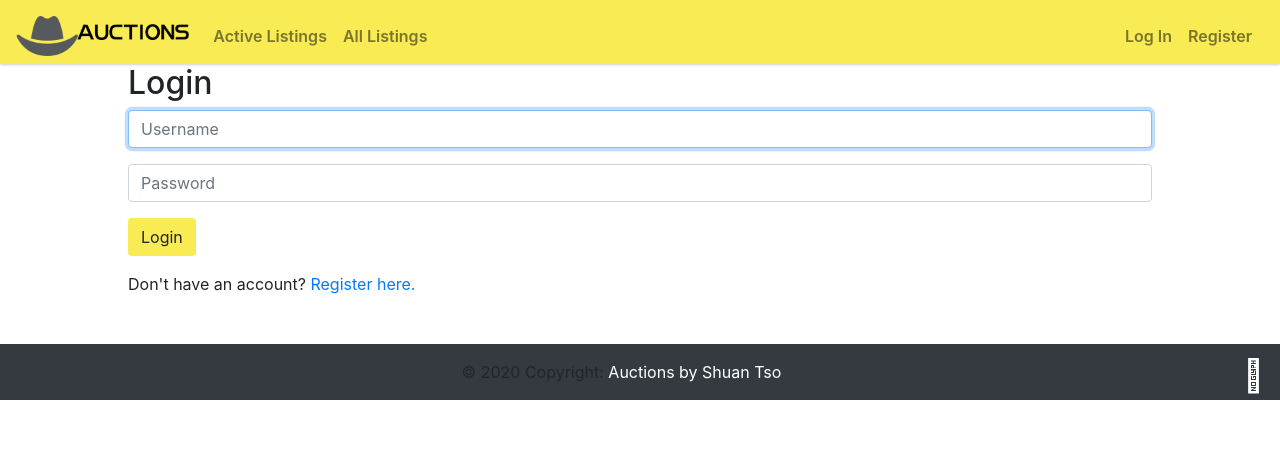
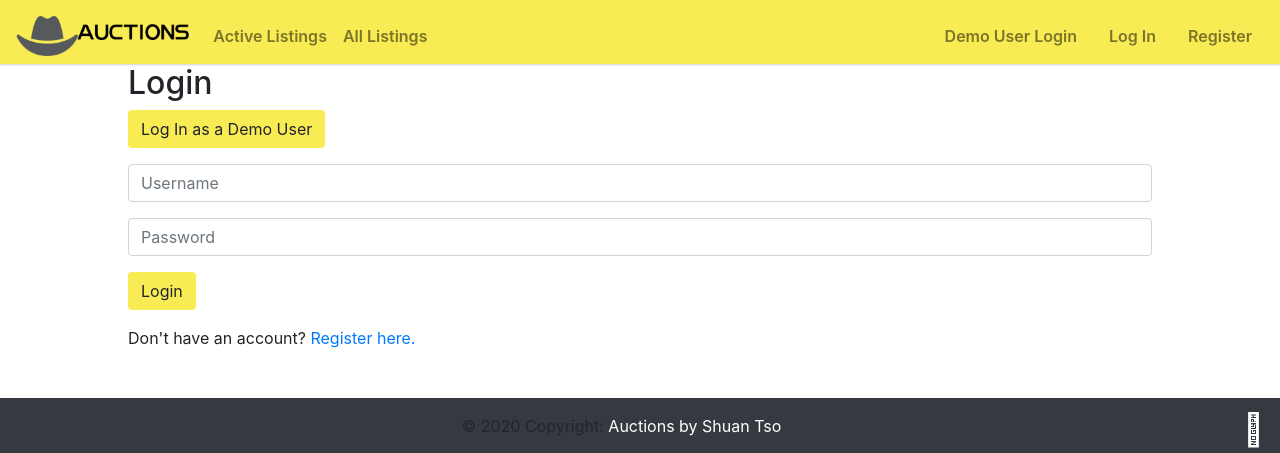
Before and after one commit to zxmvd/CS50-Auctions, a Django app: page /login in a window 1280 px wide. Shown: the top 453 px of the page. Run offline with Django 3.2, Linux system fonts and the light colour scheme; some libraries are stand-ins or nearby versions.

Commit message:
add demo user

```diff
--- a/auctions/templates/auctions/layout.html
+++ b/auctions/templates/auctions/layout.html
@@ -39,11 +39,14 @@
                     </ul>
                     {% else %}
                     <ul class="navbar-nav nav-right">
-                        <li class="nav-item">
-                            <a class="nav-link" href="{% url 'login' %}">Log In</a>
+						<li class="nav-item">
+                            <a class="nav-link" href="{% url 'demo' %}">Demo User Login</a>
                         </li>
                         <li class="nav-item">
-                            <a class="nav-link"  href="{% url 'register' %}">Register</a>
+                            <a class="nav-link ml-3" href="{% url 'login' %}">Log In</a>
+                        </li>
+                        <li class="nav-item">
+                            <a class="nav-link ml-3"  href="{% url 'register' %}">Register</a>
                         </li>
                     </ul>
                     {% endif %}
--- a/auctions/templates/auctions/login.html
+++ b/auctions/templates/auctions/login.html
@@ -10,10 +10,12 @@
         <div class="alert alert-danger">{{ message }}</div>
     {% endif %}
 
+	<a class="btn btn-place-bid mb-3" href="{% url 'demo' %}">Log In as a Demo User</a>
+
     <form action="{% url 'login' %}" method="post">
         {% csrf_token %}
         <div class="form-group">
-            <input autofocus class="form-control" type="text" name="username" placeholder="Username" required>
+            <input class="form-control" type="text" name="username" placeholder="Username" required>
         </div>
         <div class="form-group">
             <input class="form-control" type="password" name="password" placeholder="Password" required>
--- a/auctions/urls.py
+++ b/auctions/urls.py
@@ -7,6 +7,7 @@ urlpatterns = [
     path("all_listings", views.all_listings, name="all_listings"),
     path("create_listing", views.create, name="create_listing"),
     path("login", views.login_view, name="login"),
+	path("demo_login", views.demo, name="demo"),
     path("logout", views.logout_view, name="logout"),
     path("watch_list", views.watch_list, name="watch_list"),
     path("register", views.register, name="register"),
--- a/auctions/views.py
+++ b/auctions/views.py
@@ -40,7 +40,18 @@ def login_view(request):
 def logout_view(request):
     logout(request)
     return render(request, "auctions/login.html")
-    # return HttpResponseRedirect(reverse("index"))
+
+def demo(request):
+
+    user = authenticate(request, username="abc", password="123")
+    # Check if authentication successful
+    if user is not None:
+        login(request, user)
+        return HttpResponseRedirect(reverse("index"))
+    else:
+        return render(request, "auctions/login.html", {
+            "message": "Invalid username and/or password."
+        })
 
 
 def register(request):
```
Also changed, not shown: README.MD, db.sqlite3.
